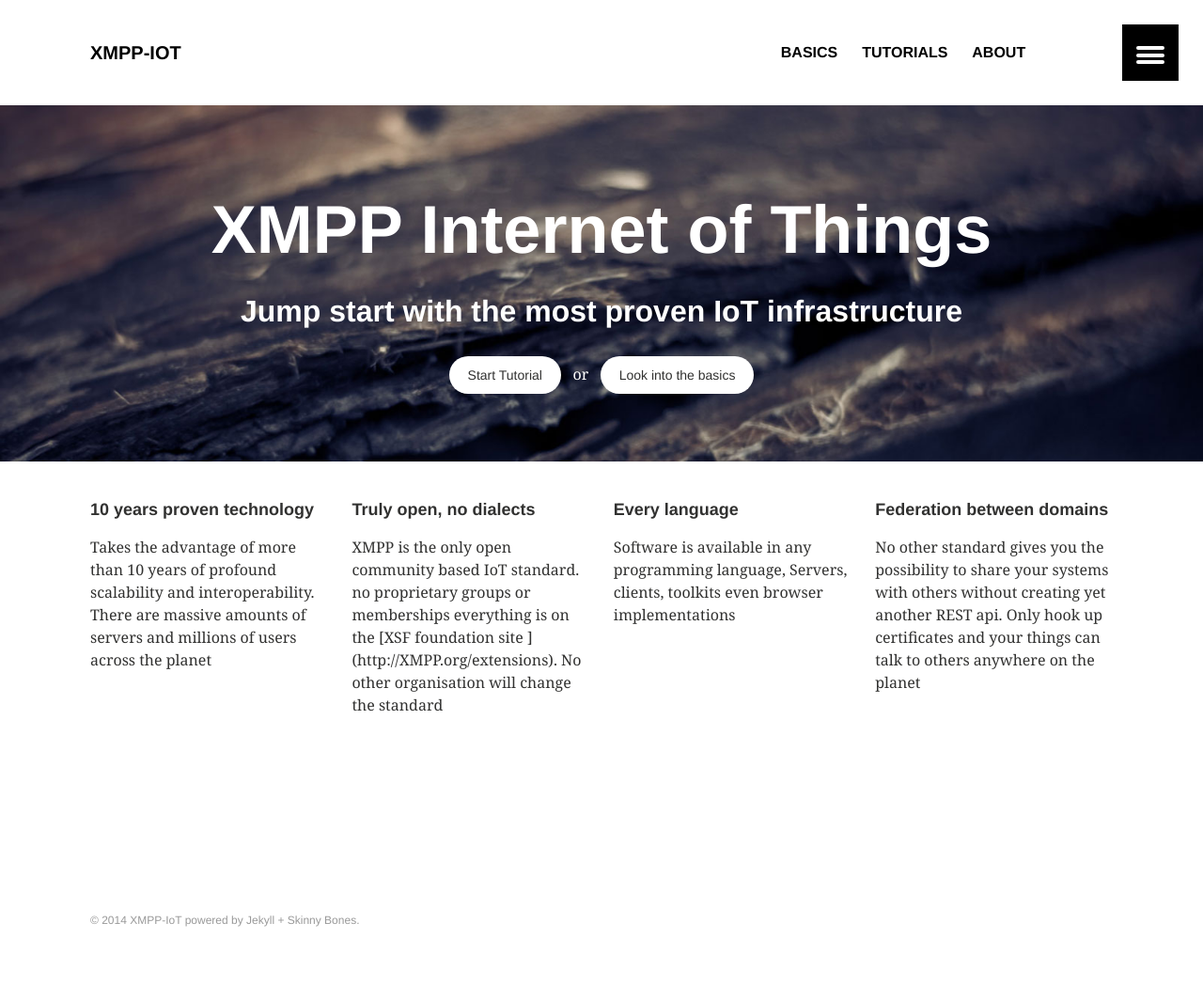
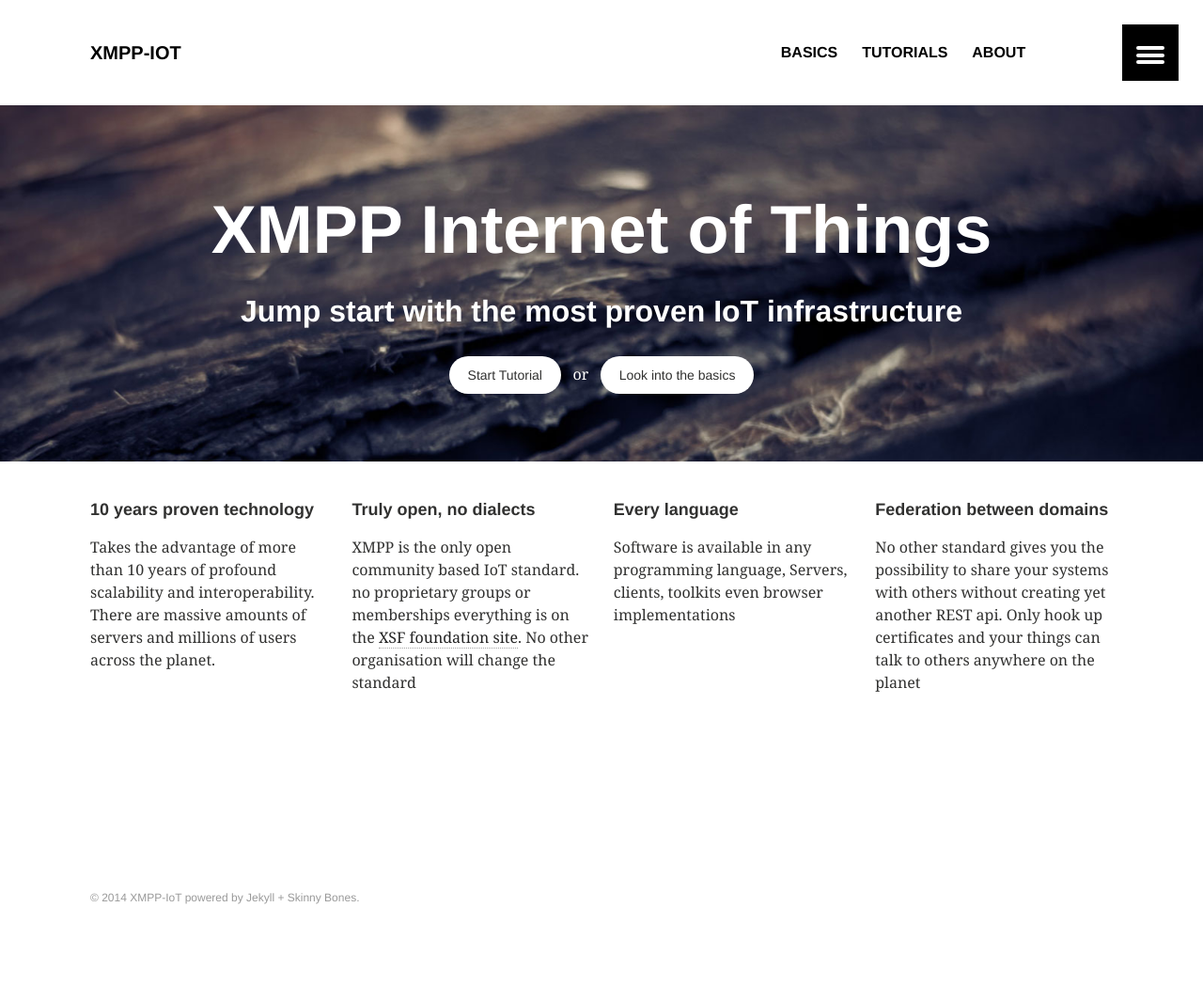
Before and after one commit to xmpp-iot/xmpp-iot.github.io, a Jekyll site: the page built from index.md, in a window 1280 px wide. Shown: the whole page at 94% size. Built offline with Jekyll 4.4.1, drawn with Linux system fonts in a browser that asks for light colours; after the commit the page ends 1041 px from its top, so only the background shows below that; some of the changed lines change nothing that is shown.

Commit message:
continued work

```diff
--- a/index.md
+++ b/index.md
@@ -11,14 +11,14 @@ image:
   <h2 class="post-title">10 years proven technology</h2>
   <p class="post-excerpt">Takes the advantage of more than 10 years of
   profound scalability and interoperability. There are massive amounts
-  of servers and millions of users across the planet</p>
+  of servers and millions of users across the planet. </p>
 </div><!-- /.tile -->
 
 <div class="tile">
   <h2 class="post-title">Truly open, no dialects</h2>
   <p class="post-excerpt">XMPP is the only open community based IoT
   standard. no proprietary groups or memberships everything is on the
-  [XSF foundation site ](http://XMPP.org/extensions). No other
+  <a href="http://XMPP.org/extensions" >XSF foundation site</a>. No other
   organisation will change the standard</p>
 </div><!-- /.tile -->
 
```
